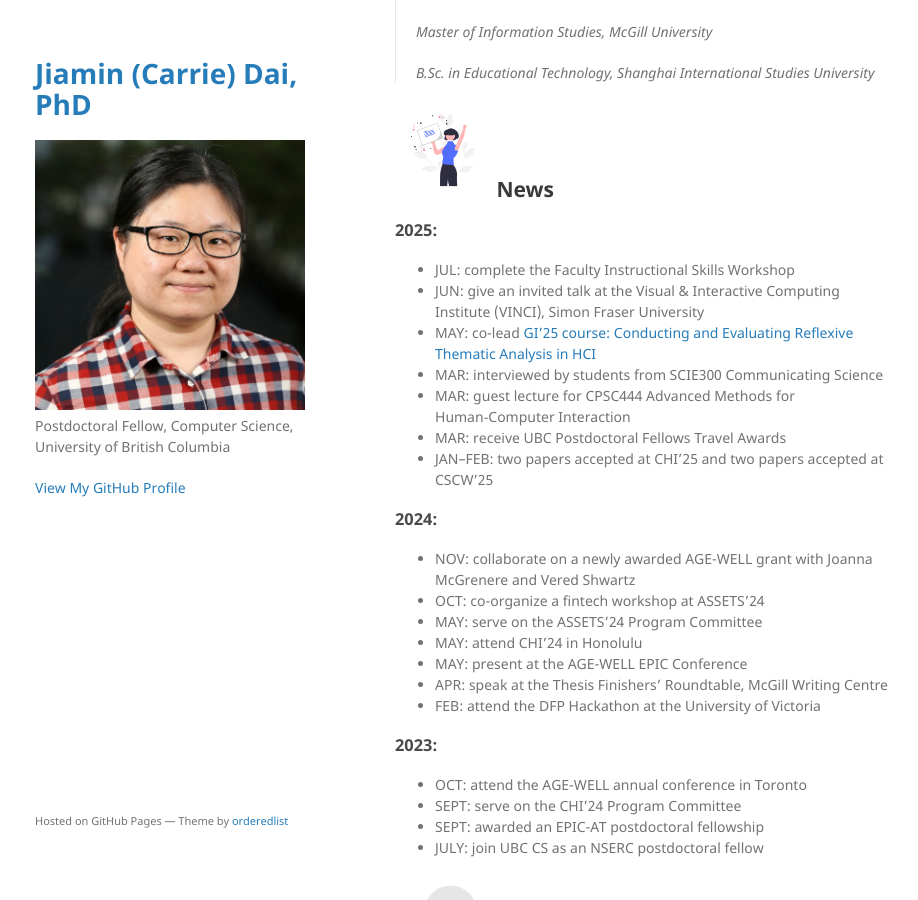
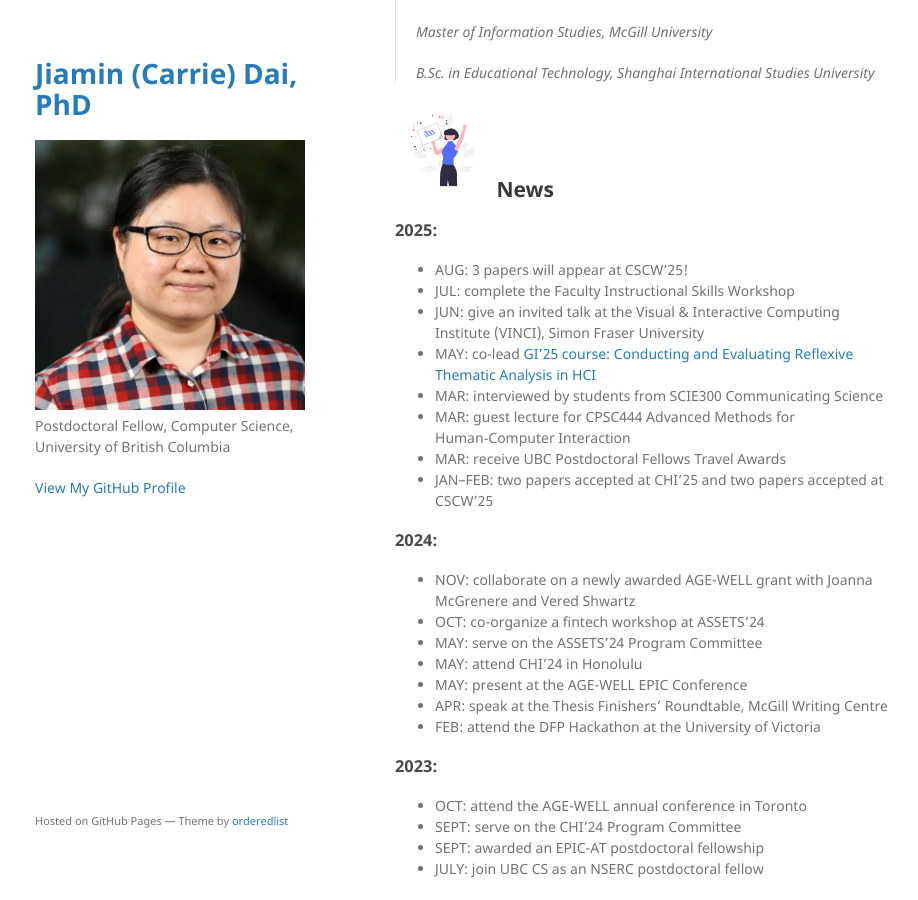
Before and after one commit to jiamin-dai/jiamin-dai.github.io, a Jekyll site: the page built from index.md, in a window 1280 px wide and 900 px high, scrolled down 951 px. Shown: the whole window, without its empty margins (175-1093 px from the left). Built offline with Jekyll 4.4.1, drawn with Linux system fonts in a browser that asks for light colours; our own code applies the rules of GitHub Pages for plain Markdown files.

Commit message:
Update index.md

```diff
--- a/index.md
+++ b/index.md
@@ -49,6 +49,7 @@ Text can be **bold**, _italic_, or ~~strikethrough~~.
 
 ### 2025:
 
+*   AUG: 3 papers will appear at CSCW'25!
 *   JUL: complete the Faculty Instructional Skills Workshop
 *   JUN: give an invited talk at the Visual & Interactive Computing Institute (VINCI), Simon Fraser University
 *   MAY: co-lead [GI'25 course: Conducting and Evaluating Reflexive Thematic Analysis in HCI](https://sites.google.com/view/gi25-thematic-analysis-in-hci)
```
